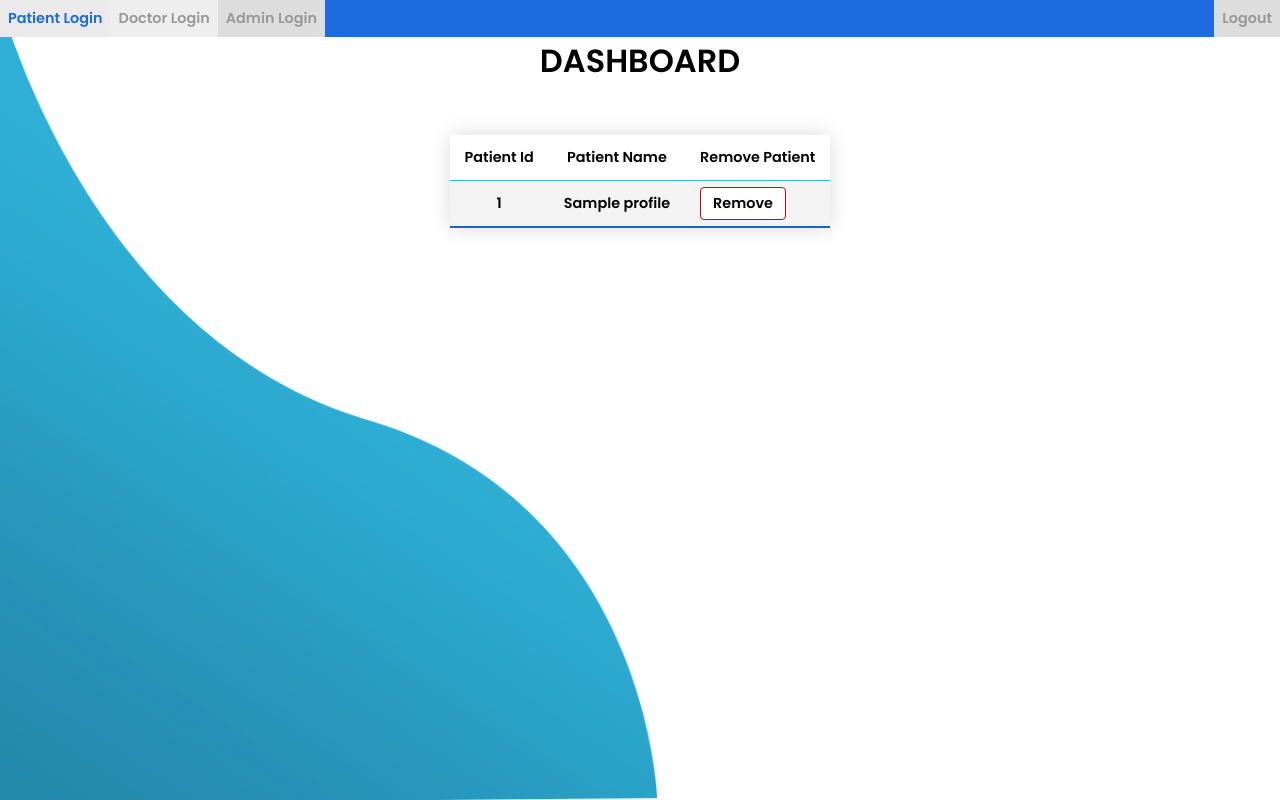
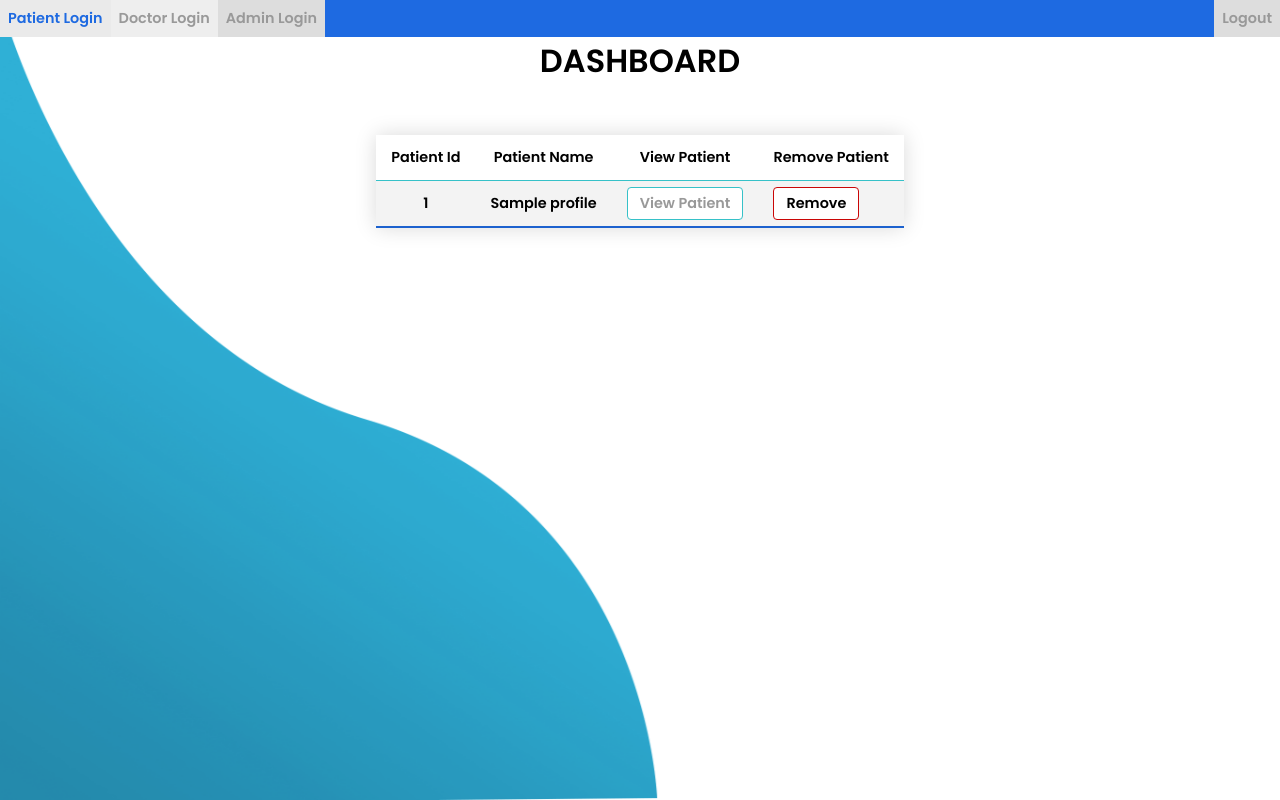
Before and after one commit to SmilinJasper/patient-monitoring-platform, a PHP site: page /doctor_dashboard.php in a window 1280 px wide. Run offline with PHP 8.4, Linux system fonts and the light colour scheme; tables that the repository leaves empty or names only in its code hold one stand-in row (values such as "Sample post"); some libraries are stand-ins or nearby versions.

Commit message:
add-view-patient-option-on-doctor-dashboard

```diff
--- a/doctor_dashboard.php
+++ b/doctor_dashboard.php
@@ -57,6 +57,7 @@
                         <tr>
                             <th>Patient Id</th>
                             <th>Patient Name</th>
+                            <th>View Patient</th>
                             <th>Remove Patient</th>
                         </tr>
 
@@ -69,6 +70,7 @@
                             <tr>
                                 <td>" . $row['id'] . "</td>
                                 <td>" . $row['name'] . "</td>
+                                <td><a class='button'>View Patient</a></td>
                                 <td><a class='button remove-account-button' href='remove_account.php?account_type=patient&id=" . $row['id'] . "'>Remove</a></td>
                             </tr>
                             ";
```
